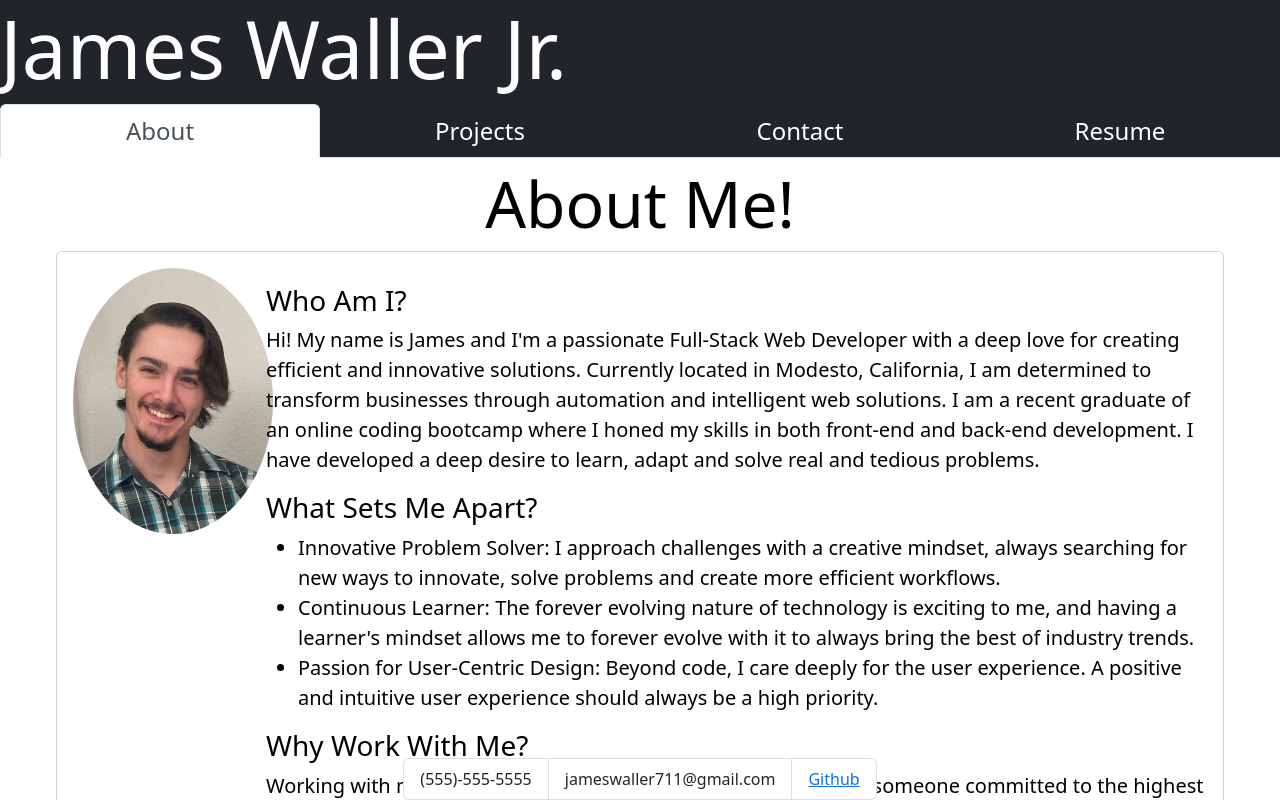
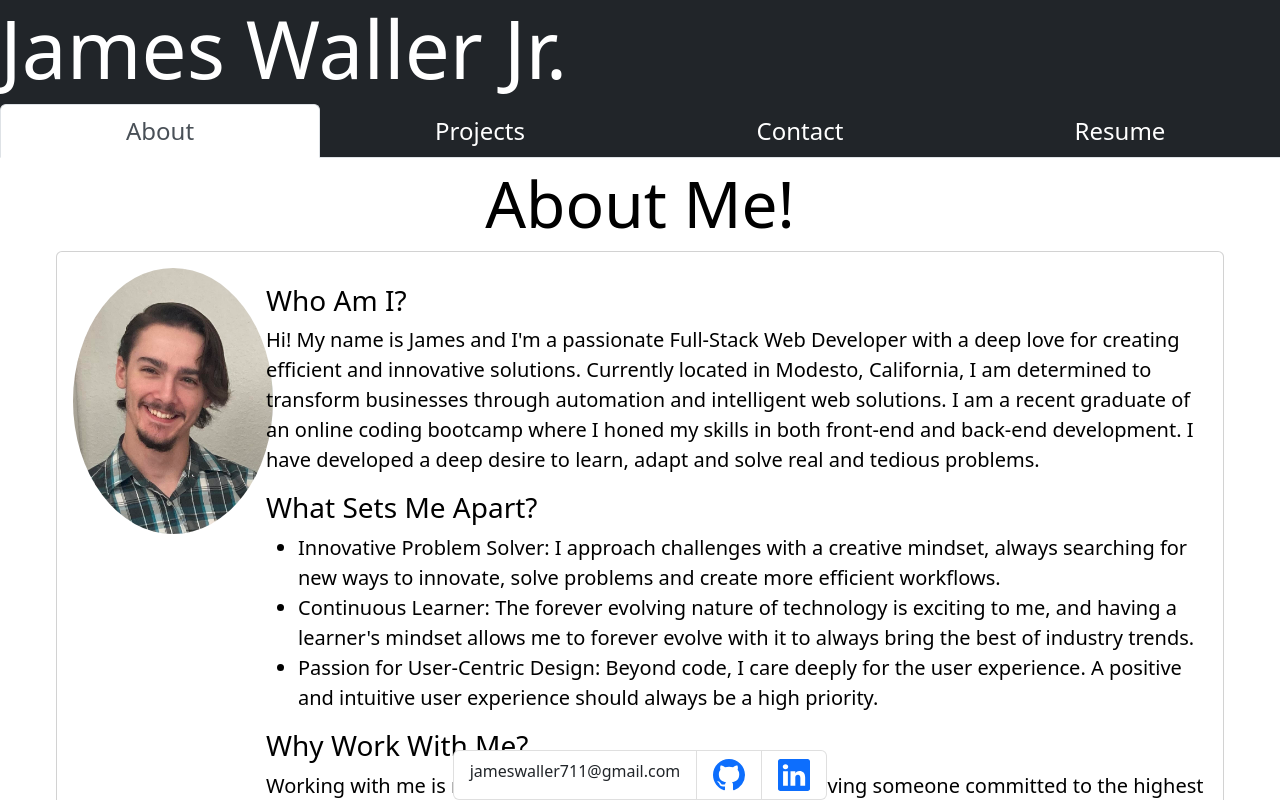
Before and after one commit to DistantDig/react-portfolio, a React (Vite) app: page / in a window 1280 px wide. Shown: the top 800 px of the page. Built offline with nearby package versions, Linux system fonts and the light colour scheme.

Commit message:
updated footer

```diff
--- a/package.json
+++ b/package.json
@@ -24,6 +24,7 @@
     "@types/react-dom": "^18.0.11",
     "@vitejs/plugin-react": "^4.0.0",
     "bootstrap": "^5.2.3",
+    "bootstrap-icons": "^1.11.3",
     "react": "^18.2.0",
     "react-dom": "^18.2.0",
     "react-router-dom": "^6.11.1",
--- a/src/components/Footer.jsx
+++ b/src/components/Footer.jsx
@@ -3,9 +3,17 @@
     return (
         <footer className="fixed-bottom">
             <ul className="list-group list-group-horizontal justify-content-center">
-                <li className="list-group-item">(555)-555-5555</li>
                 <li className="list-group-item">jameswaller711@gmail.com</li>
-                <li className="list-group-item"><a className="violet-link" target="#" href="https://github.com/DistantDig">Github</a></li>
+                <li className="list-group-item"><a className="violet-link" target="#" href="https://github.com/DistantDig">
+                    <svg xmlns="http://www.w3.org/2000/svg" width="2em" height="2em" fill="currentColor" class="bi bi-github" viewBox="0 0 16 16">
+                        <path d="M8 0C3.58 0 0 3.58 0 8c0 3.54 2.29 6.53 5.47 7.59.4.07.55-.17.55-.38 0-.19-.01-.82-.01-1.49-2.01.37-2.53-.49-2.69-.94-.09-.23-.48-.94-.82-1.13-.28-.15-.68-.52-.01-.53.63-.01 1.08.58 1.23.82.72 1.21 1.87.87 2.33.66.07-.52.28-.87.51-1.07-1.78-.2-3.64-.89-3.64-3.95 0-.87.31-1.59.82-2.15-.08-.2-.36-1.02.08-2.12 0 0 .67-.21 2.2.82.64-.18 1.32-.27 2-.27s1.36.09 2 .27c1.53-1.04 2.2-.82 2.2-.82.44 1.1.16 1.92.08 2.12.51.56.82 1.27.82 2.15 0 3.07-1.87 3.75-3.65 3.95.29.25.54.73.54 1.48 0 1.07-.01 1.93-.01 2.2 0 .21.15.46.55.38A8.01 8.01 0 0 0 16 8c0-4.42-3.58-8-8-8"/>
+                    </svg>
+                </a></li>
+                <li className="list-group-item"><a className="violet-link" target="#" href="https://www.linkedin.com/in/james-waller-823556291/">
+                    <svg xmlns="http://www.w3.org/2000/svg" width="2em" height="2em" fill="currentColor" class="bi bi-linkedin" viewBox="0 0 16 16">
+                        <path d="M0 1.146C0 .513.526 0 1.175 0h13.65C15.474 0 16 .513 16 1.146v13.708c0 .633-.526 1.146-1.175 1.146H1.175C.526 16 0 15.487 0 14.854zm4.943 12.248V6.169H2.542v7.225zm-1.2-8.212c.837 0 1.358-.554 1.358-1.248-.015-.709-.52-1.248-1.342-1.248S2.4 3.226 2.4 3.934c0 .694.521 1.248 1.327 1.248zm4.908 8.212V9.359c0-.216.016-.432.08-.586.173-.431.568-.878 1.232-.878.869 0 1.216.662 1.216 1.634v3.865h2.401V9.25c0-2.22-1.184-3.252-2.764-3.252-1.274 0-1.845.7-2.165 1.193v.025h-.016l.016-.025V6.169h-2.4c.03.678 0 7.225 0 7.225z"/>
+                    </svg>
+                </a></li>
             </ul>
         </footer>
     );
```
Also changed, not shown: 1 other file (tests, documents, lock files or other folders).
